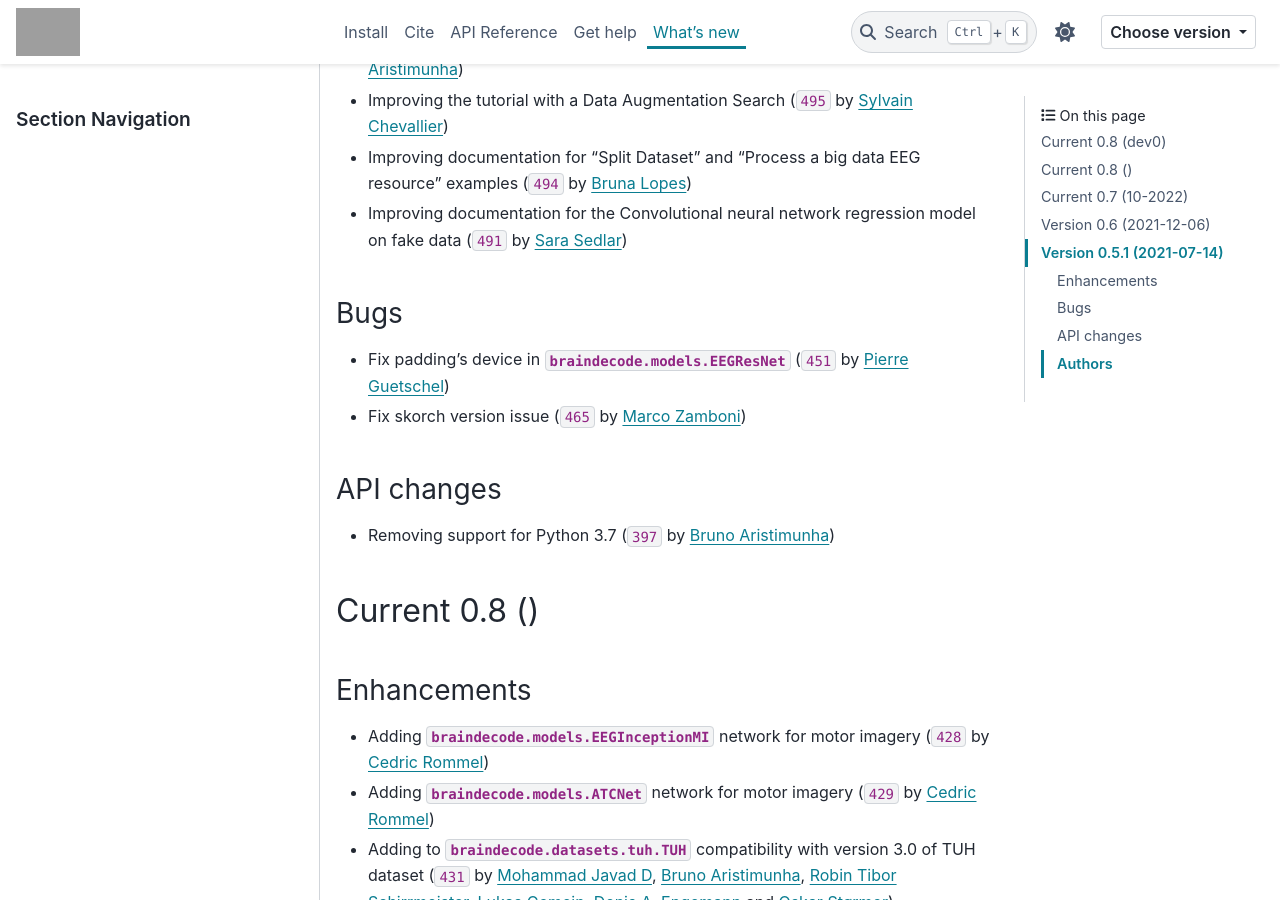
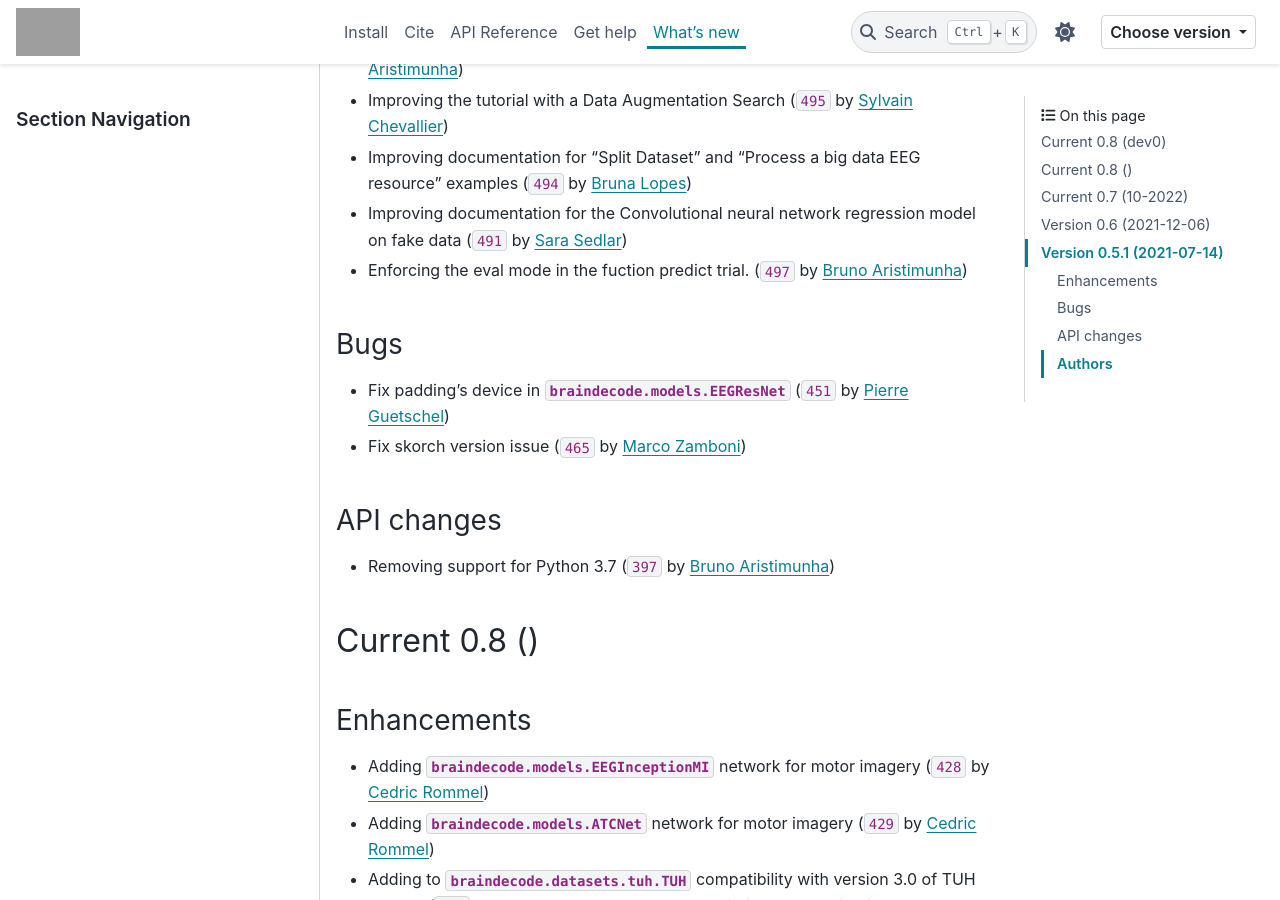
Before and after one commit to braindecode/braindecode, a Sphinx documentation site: the page built from docs/whats_new.rst, in a window 1280 px wide and 900 px high, scrolled down 801 px. Built offline with Sphinx 7.4.7 and the PyData theme 0.15.4, drawn with Linux system fonts in a browser that asks for light colours; pages that are not in the unit, such as notebooks, are missing from menus; comment, search, counter and statistics services are not loaded; cross-references to code outside the pages are shown as plain code; grey boxes are pictures that could not be loaded.

Commit message:
Updating whats_new file

```diff
--- a/docs/whats_new.rst
+++ b/docs/whats_new.rst
@@ -36,6 +36,7 @@ Enhancements
 - Improving the tutorial with a Data Augmentation Search (:gh:`495` by `Sylvain Chevallier`_)
 - Improving documentation for "Split Dataset" and "Process a big data EEG resource" examples (:gh:`494` by `Bruna Lopes`_)
 - Improving documentation for the Convolutional neural network regression model on fake data (:gh:`491` by `Sara Sedlar`_)
+- Enforcing the eval mode in the fuction predict trial. (:gh:`497` by `Bruno Aristimunha`_)
 
 Bugs
 ~~~~
```
